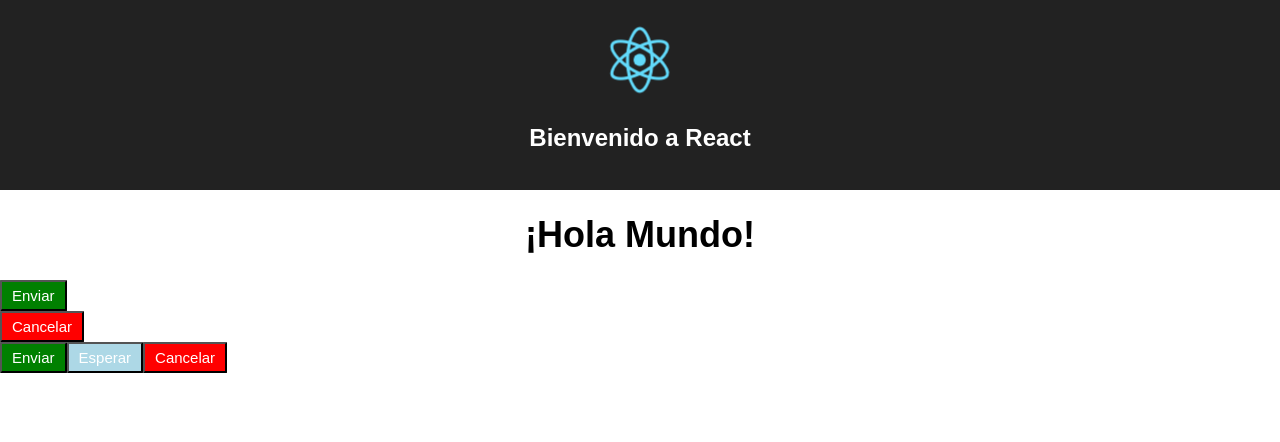
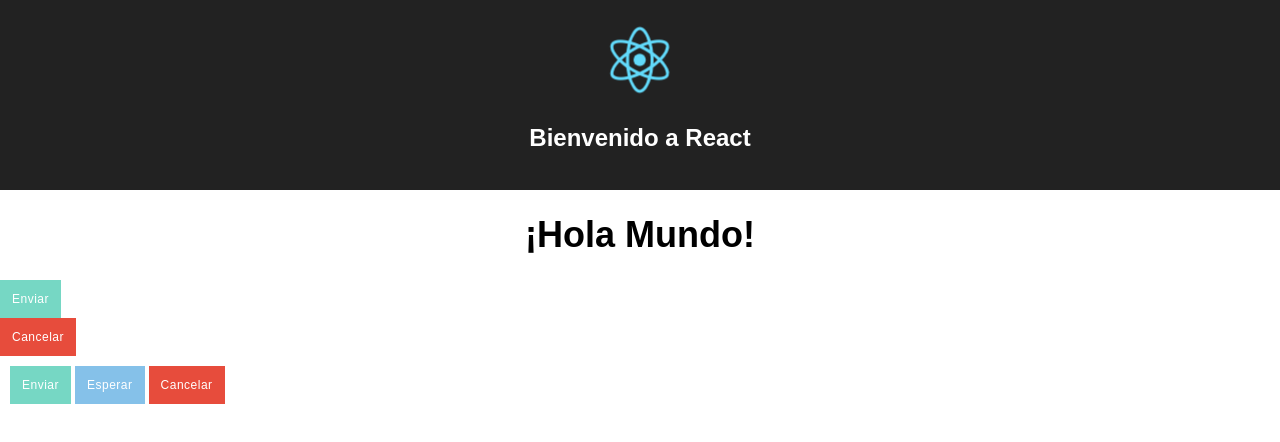
Before and after one commit to NicoVergara/Desarrollo-FrontEnd, a React (Create React App) app in the folder Clase-02/react-primerospasos/: page / in a window 1280 px wide. Shown: the top 442 px of the page. Built offline with nearby package versions, Linux system fonts and the light colour scheme.

Commit message:
Cambio de estilo para los botones.

```diff
--- a/Clase-02/react-primerospasos/public/index.html
+++ b/Clase-02/react-primerospasos/public/index.html
@@ -29,7 +29,6 @@
     <div id="root2"></div>
     <div id="root3"></div>
     <div id="root4"></div>
-    <div id="root5"></div>
     <!--
       This HTML file is a template.
       If you open it directly in the browser, you will see an empty page.
--- a/Clase-02/react-primerospasos/src/components/button/style.css
+++ b/Clase-02/react-primerospasos/src/components/button/style.css
@@ -1,18 +1,27 @@
 button {
-  padding: 5px 10px;
-  font-size: 15px;
+  font-size: 12px;
+  padding: 12px 12px;
+  margin-right: 4px;
+  outline: 0;
+  position: relative;
+  letter-spacing: 0.5px;
+  border: none;
+  transition: all 0.3s ease 0s;
   color: #fff;
-  border-radius: 1px;
 }
 
 button.success {
-  background: green;
+  background: #76d7c4;
 }
 
 button.cancel {
-  background: red;
+  background: #e74c3c;
 }
 
 button.waiting {
-  background: lightblue;
+  background: #85c1e9;
 }
+
+.btn-group-container {
+  padding: 10px 10px;
+}
```
